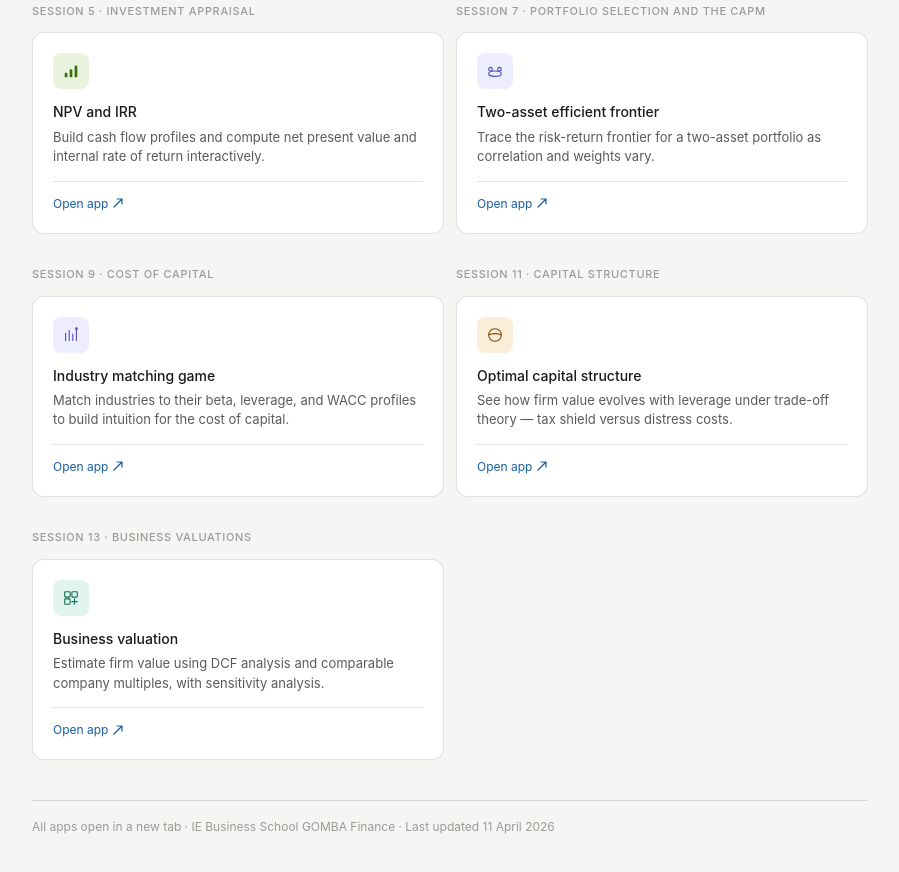
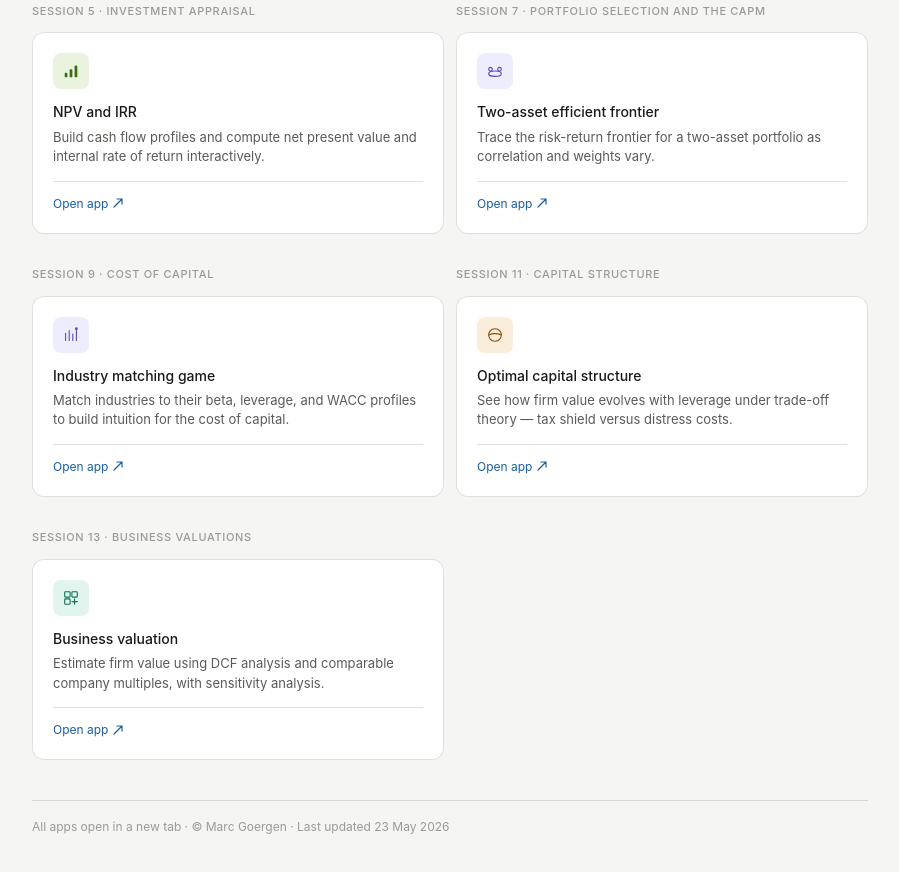
Before and after one commit to marcgjg/GOMBA-finance-apps, a plain HTML site: page index.html in a window 1280 px wide. Shown: the part 475-1347 px from the top of the page, without its empty margins (190-1089 px from the left). Drawn offline with Linux system fonts and the light colour scheme.

Commit message:
Update footer text in index.html

```diff
--- a/index.html
+++ b/index.html
@@ -348,7 +348,7 @@
     <div class="session-col"></div>
   </div>
 
-  <p class="portal-footer">All apps open in a new tab · IE Business School GOMBA Finance · Last updated 11 April 2026</p>
+  <p class="portal-footer">All apps open in a new tab · © Marc Goergen · Last updated 23 May 2026</p>
 
 </main>
 </body>
```
